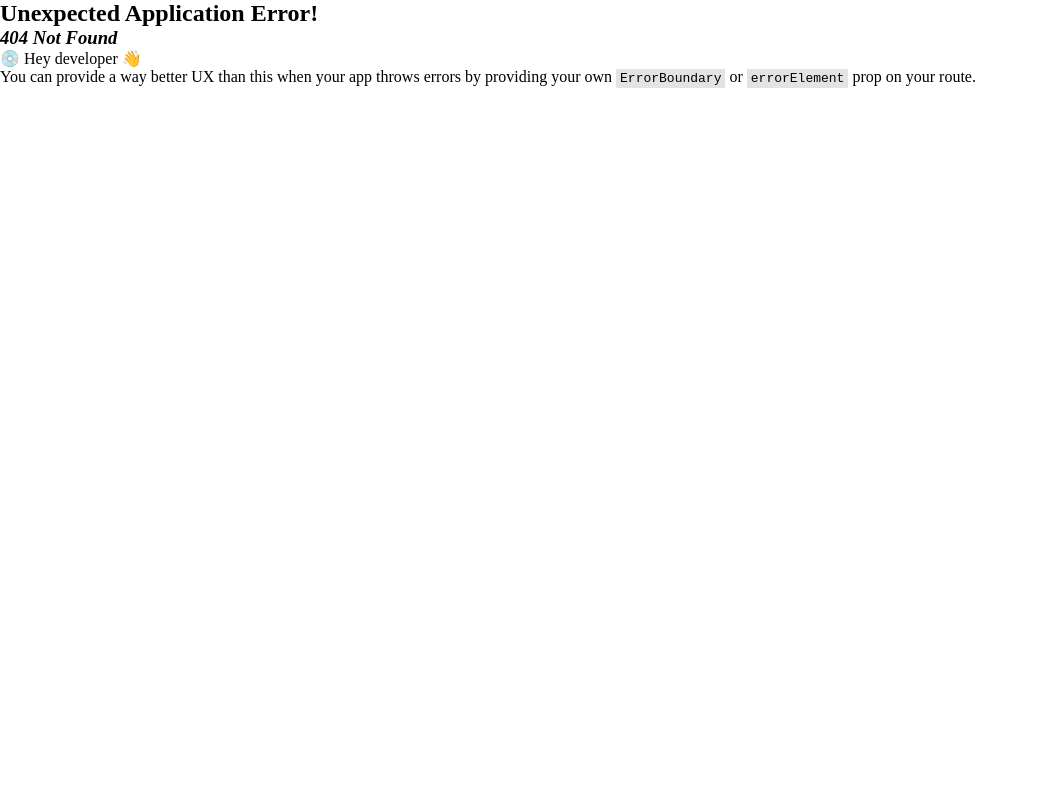
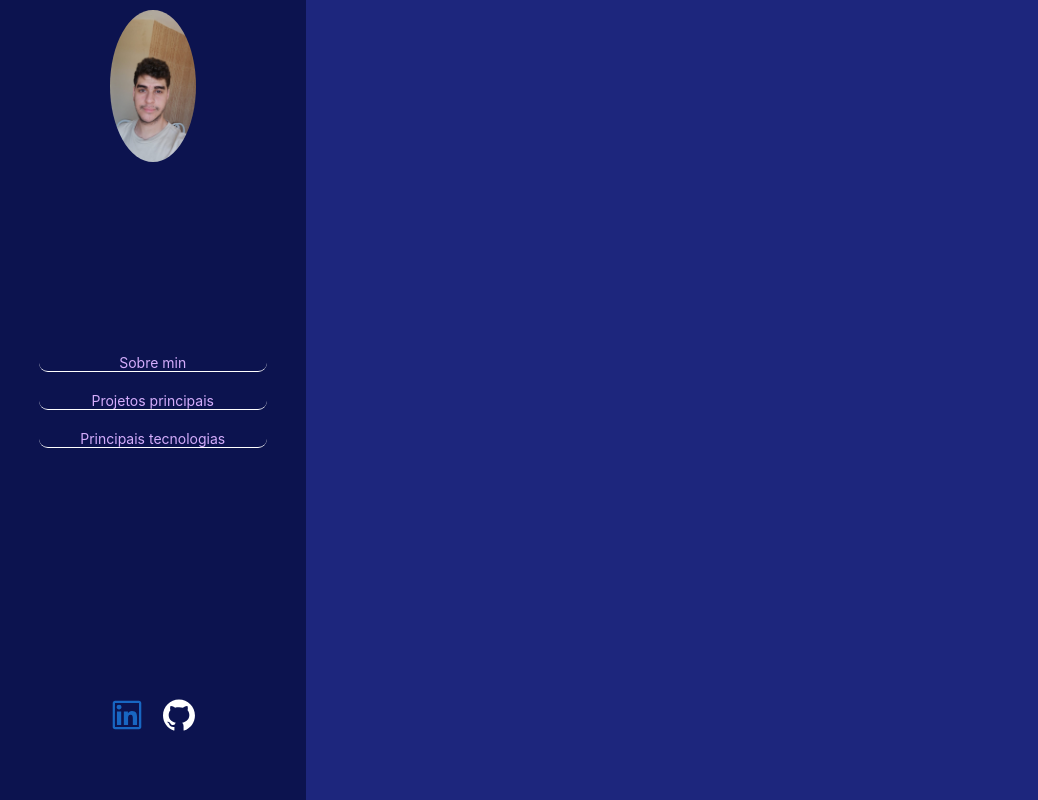
Before and after one commit to Josimar-Souza/portfolio, a React (Vite) app: page /Projects in a window 1280 px wide. Before the commit this address had no page. Shown: the whole page, without its empty margins (0-1038 px from the left). Built offline with nearby package versions, Linux system fonts and the light colour scheme.

Commit message:
feat: Projects page created

```diff
--- a/src/Routes/index.jsx
+++ b/src/Routes/index.jsx
@@ -1,6 +1,7 @@
 import React from 'react';
 import DashBoard from '../pages/DashBoard';
 import AboutMe from '../pages/AboutMe';
+import Projects from '../pages/Projects';
 
 const routes = [
   {
@@ -11,6 +12,10 @@ const routes = [
         path: 'about-me',
         element: <AboutMe />,
       },
+      {
+        path: 'Projects',
+        element: <Projects />,
+      },
     ],
   },
 ];
--- /dev/null
+++ b/src/pages/Projects/index.jsx
@@ -0,0 +1,10 @@
+import React from 'react';
+import ProjectsPageContainer from './projectsStyles';
+
+function Projects() {
+  return (
+    <ProjectsPageContainer />
+  );
+}
+
+export default Projects;
--- /dev/null
+++ b/src/pages/Projects/projectsStyles.js
@@ -0,0 +1,8 @@
+import styled from 'styled-components';
+
+const ProjectsPageContainer = styled.div`
+  background-color: #1D267D;
+  width: 80%;
+`;
+
+export default ProjectsPageContainer;
```
